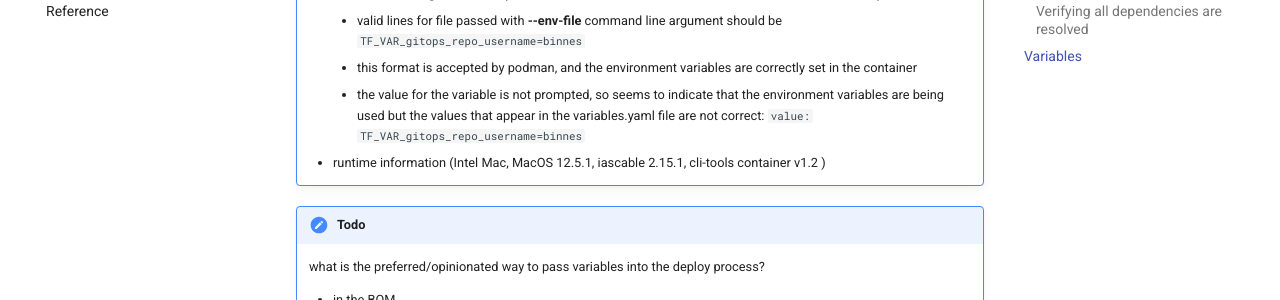
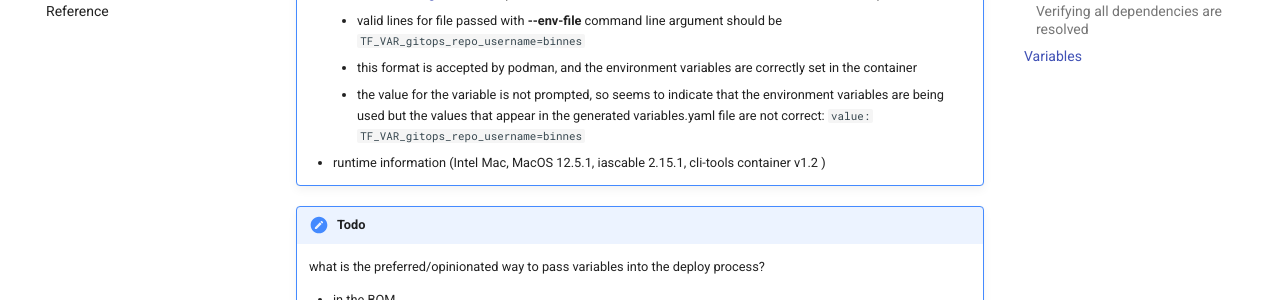
Before and after one commit to binnes/TechZoneAutomation, an MkDocs documentation site: the page built from docs/bom.md, in a window 1280 px wide and 900 px high, scrolled down 3496 px. Shown: the part 232-532 px from the top of the window. Built offline with MkDocs 1.6.1 and Material for MkDocs 9.7.7, drawn with Linux system fonts in a browser that asks for light colours; comment, search, counter and statistics services are not loaded.

```diff
--- a/docs/bom.md
+++ b/docs/bom.md
@@ -101,7 +101,7 @@ If the **launch.sh** script is used to launch a tools container (Docker or Podma
         -   [slack message](https://ibm-cloud.slack.com/archives/C039DRPL77U/p1660674488382209) advises export should be added to each line, but this is an invalid format for podman
         -   valid lines for file passed with **--env-file** command line argument should be `TF_VAR_gitops_repo_username=binnes`
         -   this format is accepted by podman, and the environment variables are correctly set in the container
-        -   the value for the variable is not prompted, so seems to indicate that the environment variables are being used but the values that appear in the variables.yaml file are not correct: `value: TF_VAR_gitops_repo_username=binnes`
+        -   the value for the variable is not prompted, so seems to indicate that the environment variables are being used but the values that appear in the generated variables.yaml file are not correct: `value: TF_VAR_gitops_repo_username=binnes`
     -   runtime information (Intel Mac, MacOS 12.5.1, iascable 2.15.1, cli-tools container v1.2 )
 
 !!!Todo
```
